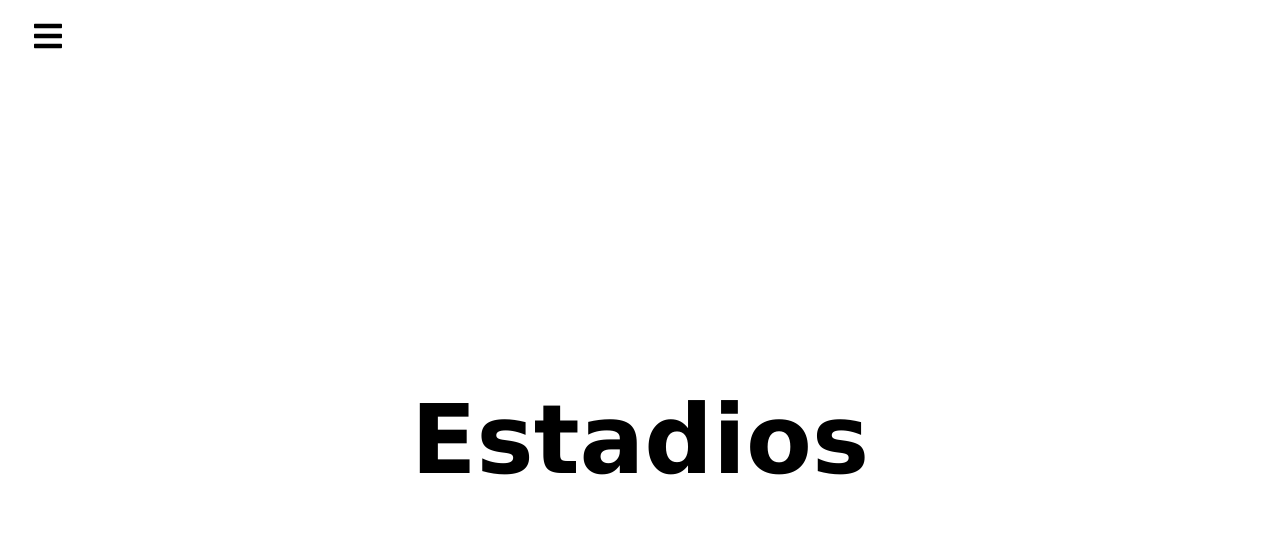
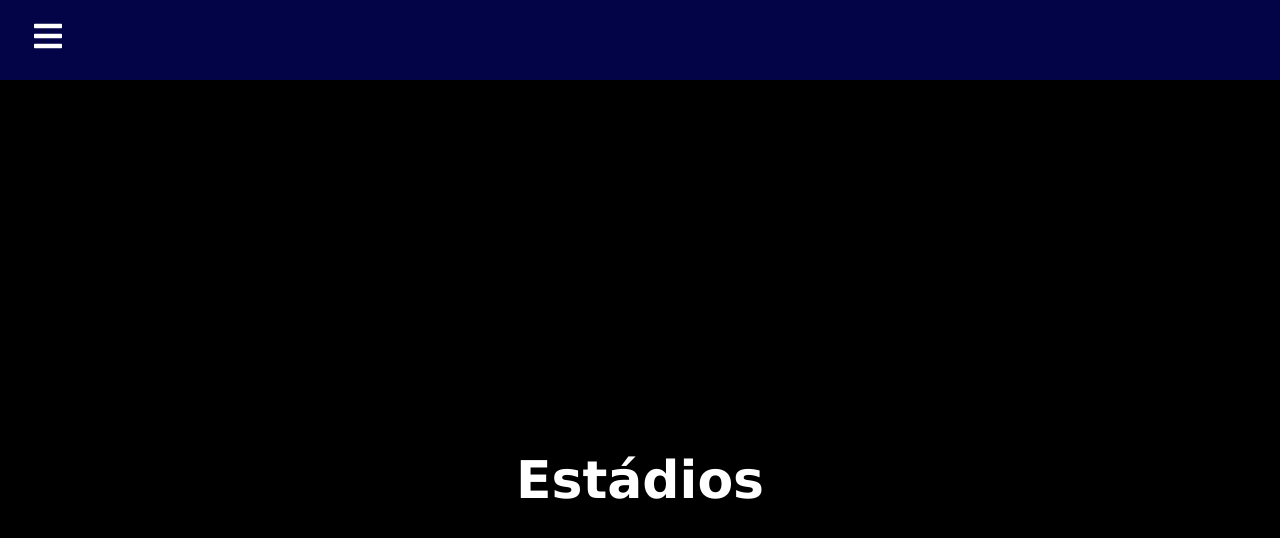
Before and after one commit to henriquebafilho/jogosquefui, a React (Create React App) app: page /estadios in a window 1280 px wide. Shown: the top 538 px of the page. Built offline with nearby package versions, Linux system fonts and the light colour scheme.

Commit message:
Ajeitando Navbar

```diff
--- a/src/App.css
+++ b/src/App.css
@@ -22,7 +22,6 @@
   align-items: center;
   justify-content: center;
   font-size: calc(10px + 2vmin);
-  color: white;
 }
 
 .App-link {
--- a/src/App.js
+++ b/src/App.js
@@ -1,5 +1,4 @@
 import './App.css';
-import Times from './Times';
 import Navbar from './components/Navbar';
 import { BrowserRouter as Router, Routes, Route } from 'react-router-dom';
 import Inicio from './pages/Inicio.js';
--- a/src/components/Navbar.css
+++ b/src/components/Navbar.css
@@ -1,4 +1,5 @@
 .navbar{
+    background-color: #030348;
     height: 80px;
     display: flex;
     justify-content: start;
@@ -12,6 +13,7 @@
 }
 
 .nav-menu{
+    background-color: #030348;
     width: 250px;
     height: 100vh;
     display: flex;
@@ -23,6 +25,7 @@
 }
 
 .nav-menu.active{
+    background-color: #030348;
     left: 0;
     transition: 350ms;
 }
@@ -49,7 +52,7 @@
 }
 
 .nav-text a:hover{
-    background-color: grey;
+    background-color: #09ab4c;
 }
 
 .nav-menu-items{
--- a/src/components/Navbar.js
+++ b/src/components/Navbar.js
@@ -5,7 +5,6 @@ import { Link } from 'react-router-dom';
 import { SidebarData } from './SidebarData';
 import './Navbar.css';
 import { IconContext } from 'react-icons';
-import Times from '../Times';
 
 function Navbar (props){
     const [sidebar, setSideBar] = useState(false);
@@ -14,15 +13,15 @@ function Navbar (props){
 
     return (
         <>
-        <IconContext.Provider value={{color: Times(props.meuTime).backgroundColor}}>
-            <div className='navbar' style={{backgroundColor:Times(props.meuTime).letterColor}}>
+        <IconContext.Provider value={{color: "white"}}>
+            <div className='navbar'>
                 <Link to='#' className='menu-bars'>
                     <FaIcons.FaBars onClick={showSideBar}/>
                 </Link>
             </div>
-            <nav className={sidebar ? 'nav-menu active' : 'nav-menu'} style={{backgroundColor:Times(props.meuTime).letterColor}}>
+            <nav className={sidebar ? 'nav-menu active' : 'nav-menu'}>
                 <ul className='nav-menu-items' onClick={showSideBar}>
-                    <li className='navbar-toggle' style={{backgroundColor:Times(props.meuTime).letterColor}}>
+                    <li className='navbar-toggle'>
                         <Link to='#' className='menu-bars'>
                             <AiIcons.AiOutlineClose/>
                         </Link>
@@ -30,7 +29,7 @@ function Navbar (props){
                     {SidebarData.map((item, index) => {
                         return (
                             <li key={index} className={item.cName}>
-                                <Link to={item.path} style={{color:Times(props.meuTime).backgroundColor}}>
+                                <Link to={item.path}>
                                     {item.icon}
                                     <span>{item.title}</span>
                                 </Link>
--- a/src/pages/Adversarios.js
+++ b/src/pages/Adversarios.js
@@ -1,9 +1,10 @@
 import React from 'react';
+import Times from '../Times';
 
-function Adversarios() {
+function Adversarios(props) {
   return (
-    <div className='adversarios'>
-        <h1>Adversarios</h1>
+    <div className="App-header" style={{backgroundColor: Times(props.meuTime).backgroundColor, color: Times(props.meuTime).letterColor}}>
+        <h1>Adversários</h1>
     </div>
   )
 }
--- a/src/pages/Campeonatos.js
+++ b/src/pages/Campeonatos.js
@@ -1,8 +1,9 @@
 import React from 'react';
+import Times from '../Times';
 
-function Campeonatos() {
+function Campeonatos(props) {
   return (
-    <div className='campeonatos'>
+    <div className="App-header" style={{backgroundColor: Times(props.meuTime).backgroundColor, color: Times(props.meuTime).letterColor}}>
         <h1>Campeonatos</h1>
     </div>
   )
--- a/src/pages/Estadios.js
+++ b/src/pages/Estadios.js
@@ -1,9 +1,10 @@
 import React from 'react';
+import Times from '../Times';
 
-function Estadios() {
+function Estadios(props) {
   return (
-    <div className='estadios'>
-        <h1>Estadios</h1>
+    <div className="App-header" style={{backgroundColor: Times(props.meuTime).backgroundColor, color: Times(props.meuTime).letterColor}}>
+        <h1>Estádios</h1>
     </div>
   )
 }
--- a/src/pages/TodosOsJogos.js
+++ b/src/pages/TodosOsJogos.js
@@ -4,7 +4,7 @@ import Times from '../Times';
 function TodosOsJogos(props) {
   return (
     <>
-      <div className='todosOsJogos'>
+      <div className="App-header" style={{backgroundColor: Times(props.meuTime).backgroundColor, color: Times(props.meuTime).letterColor}}>
           <h1>Todos os Jogos do {Times(props.meuTime).nomeAtual}</h1>
       </div>
     </>
```
